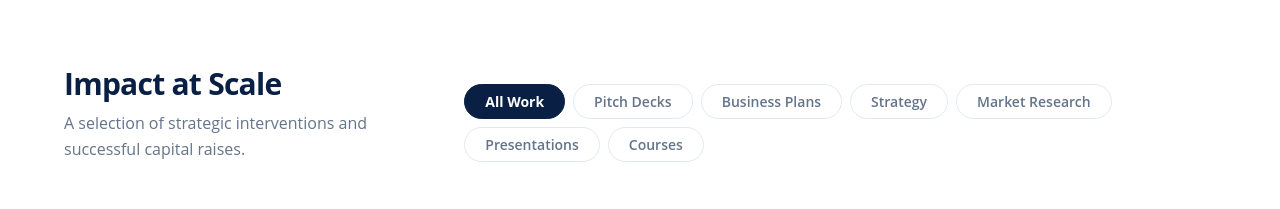
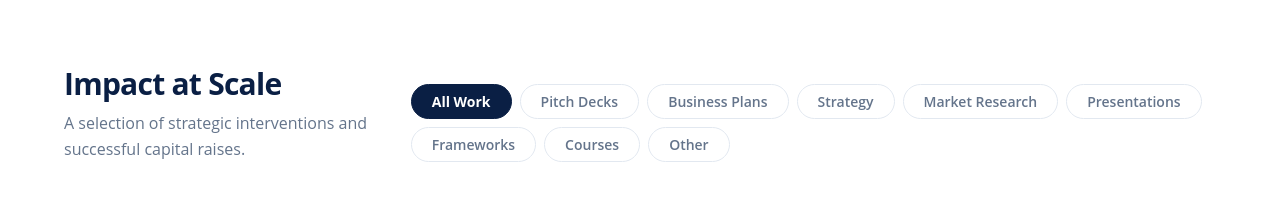
Before and after one commit to beyondconsulting25/Jayita-Consulting, a React (Vite) app: page / in a window 1280 px wide. Shown: the part 5780-5989 px from the top of the page. Built offline with nearby package versions, Linux system fonts and the light colour scheme; grey boxes are pictures that could not be loaded.

Commit message:
Update Portfolio.tsx

```diff
--- a/src/components/Portfolio.tsx
+++ b/src/components/Portfolio.tsx
@@ -21,7 +21,9 @@ export default function Portfolio({ onExploreMore }: PortfolioProps) {
     "Strategy",
     "Market Research",
     "Presentations",
-    "Courses"
+    "Frameworks",
+    "Courses",
+    "Other"
   ];
 
   // Slice exactly the first 6 projects to showcase on the homepage
```
